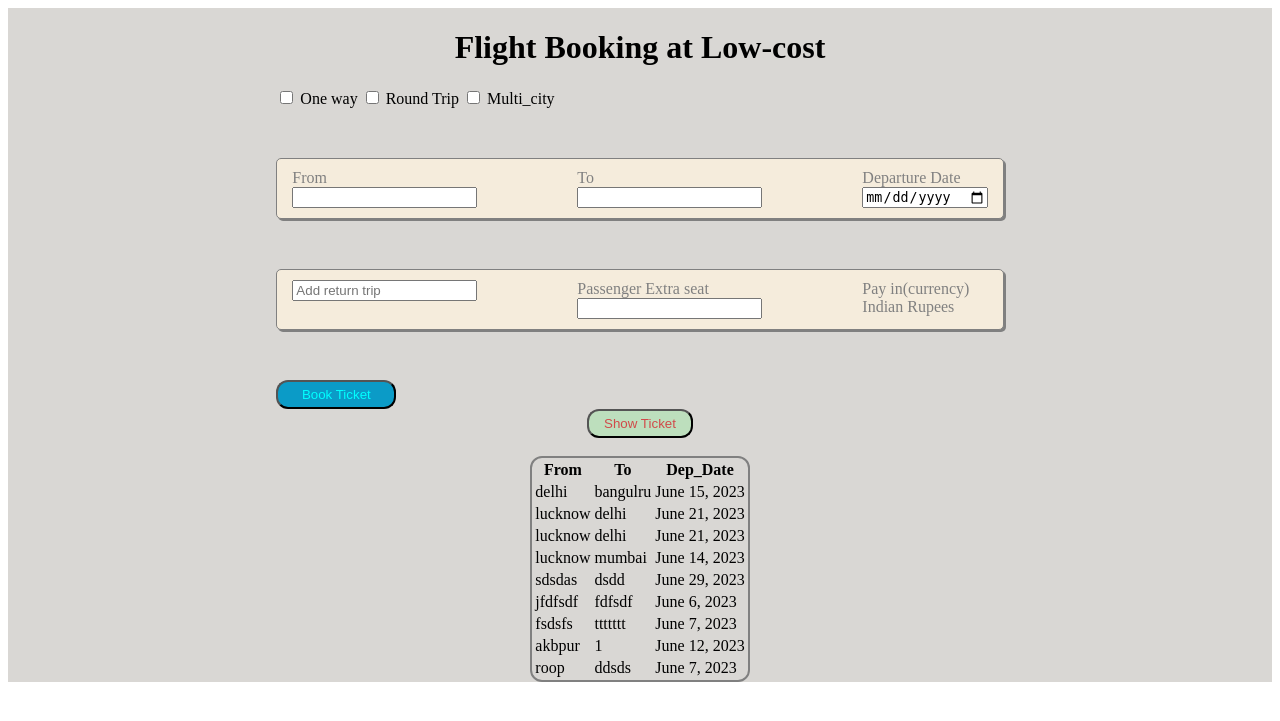
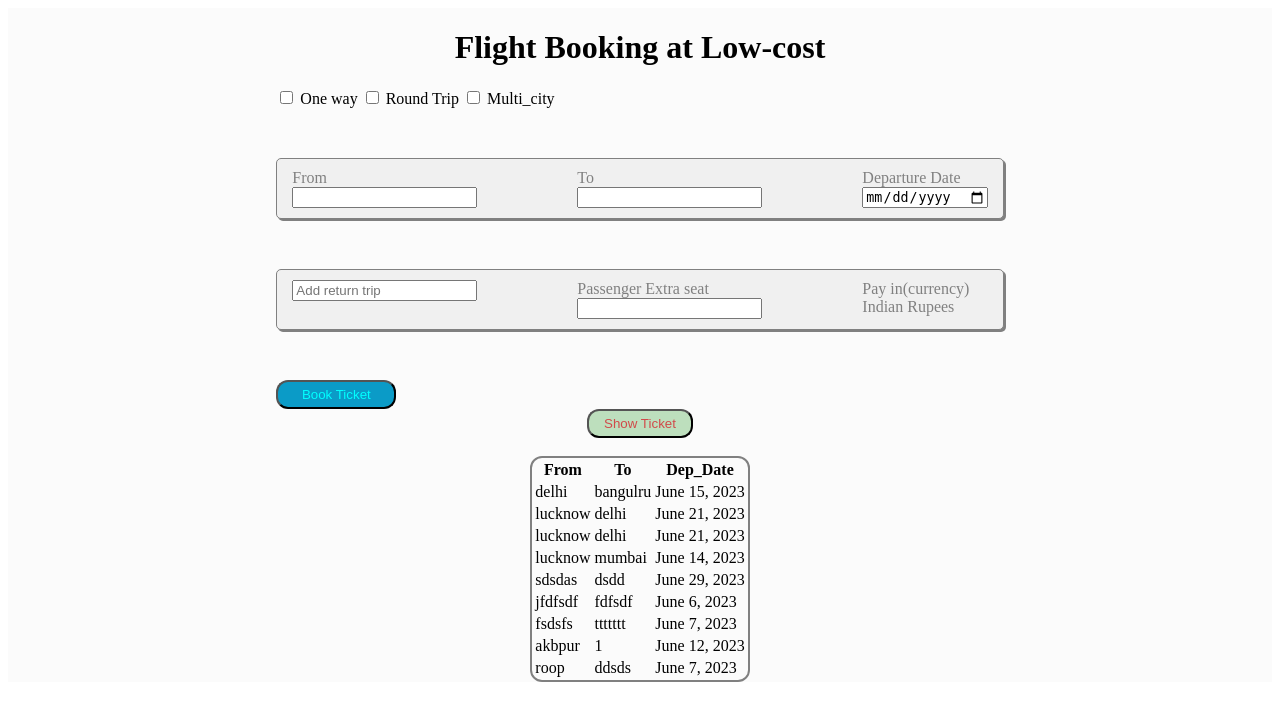
Before and after one commit to ROOPCHAND315/indigotest, a Django app: page / in a window 1280 px wide. Shown: the top 721 px of the page. Run offline with Django 3.2, Linux system fonts and the light colour scheme; data comes from the database, SQL or seed files in the repository; both versions use the stored data as it was after the commit.

Commit message:
back-end+frontend(pendding)

```diff
--- a/templates/index.html
+++ b/templates/index.html
@@ -9,7 +9,7 @@
         .container{
         display: flex;
         flex-direction: column;
-        background-color: rgb(217, 215, 212);
+        background-color: rgb(251, 251, 251);
         justify-content: center;
         align-items: center;
 
@@ -26,7 +26,7 @@
             border: 1px solid grey;
             border-radius: 5px;
             box-shadow: 2px 2px gray;
-            background-color: rgb(245, 236, 220);
+            background-color: rgb(240, 240, 240);
             gap: 100px;
             padding: 10px 15px;
         }
@@ -105,7 +105,7 @@
                 </div>
                 <div class="tolable">
                     <label for="pass">Passenger Extra seat</label><br>
-                    <input type="number" name="bookTo" id="pass">
+                    <input type="number" name="" id="pass">
                 </div>
                 <div class="tolable">
                     <label for="pass">Pay in(currency)</label><br>
```
Also changed, not shown: db.sqlite3.
